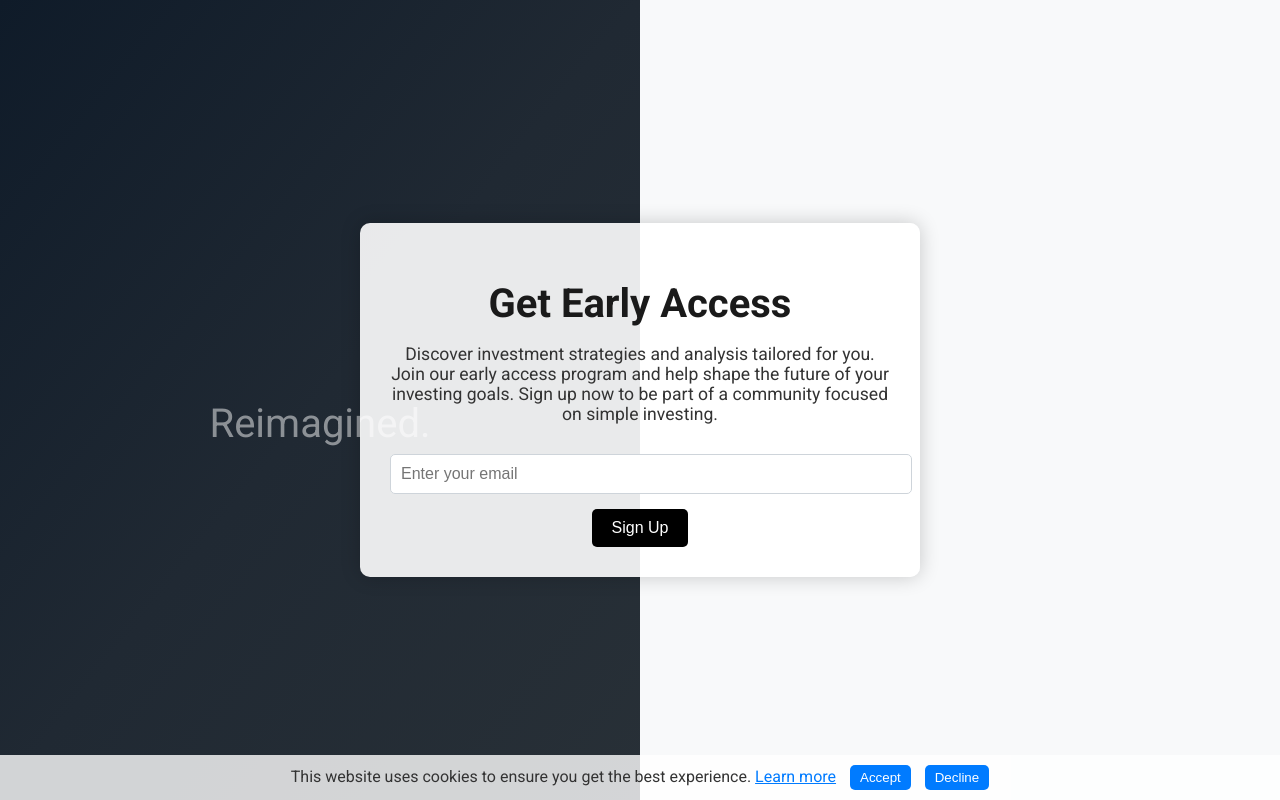
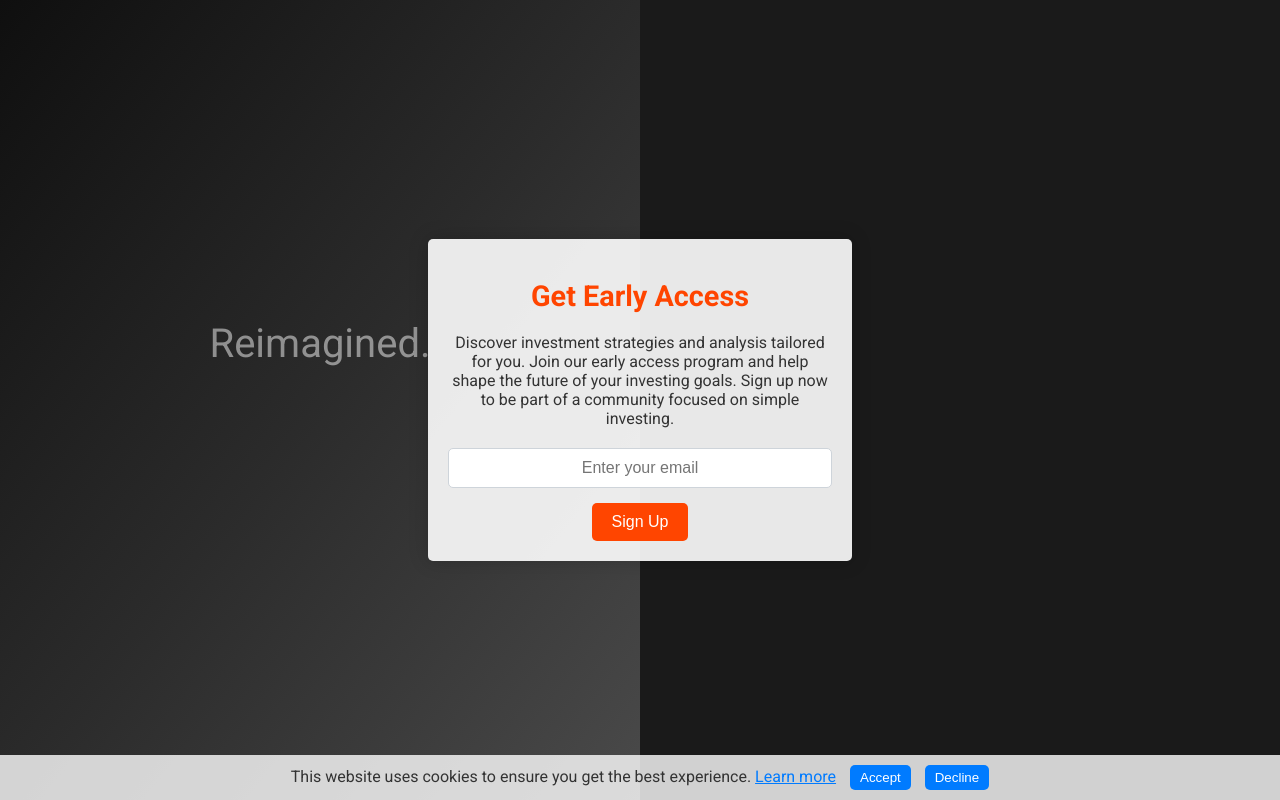
Before and after one commit to svan-b/my-flask-app, a Python web app: template templates/coming_soon.html in a window 1280 px wide. Run offline with Jinja, Linux system fonts and the light colour scheme; the template is opened without the code that fills it, so the values that code supplies are empty.

Commit message:
coming soon.css changes

```diff
--- a/static/css/coming_soon.css
+++ b/static/css/coming_soon.css
@@ -4,7 +4,7 @@
 
 body {
     font-family: 'Roboto', sans-serif;
-    background-color: #f8f9fa;
+    background-color: #1a1a1a; /* Dark grey background */
     color: #333;
     margin: 0;
     padding: 0;
@@ -21,18 +21,20 @@ body {
     left: 0;
     width: 50%;
     height: 100%;
-    background: linear-gradient(to bottom right, #0f1b29, #202933, #283037);
+    background: linear-gradient(to bottom right, #0f0f0f, #2b2b2b, #4a4a4a); /* Dark grey/black metallic gradient */
     z-index: -1;
 }
 
 .tagline {
     position: absolute;
-    top: 50%;
+    top: 40%;
     left: 25%;
     transform: translate(-50%, -50%);
     text-align: center;
     color: #fff;
     font-size: 2.5rem;
+    width: 100%;
+    white-space: nowrap;
 }
 
 .tagline span {
@@ -59,33 +61,29 @@ body {
 
 .container {
     background-color: rgba(255, 255, 255, 0.9);
-    border-radius: 10px;
+    border-radius: 5px; /* Square corners */
     box-shadow: 0 0 20px rgba(0, 0, 0, 0.2);
     overflow: hidden;
-    width: 40%;
-    max-width: 500px;
-    padding: 30px;
+    width: 30%; /* Smaller and centered */
+    max-width: 400px;
+    padding: 20px;
     text-align: center;
     z-index: 1;
     position: relative;
 }
 
-.content h1 {
-    font-size: 2.5rem;
-    margin-bottom: 10px;
-    color: #1a1a1a;
-}
-
-.content h2 {
-    font-size: 2rem;
+.content h1.cta {
+    font-family: 'Roboto', sans-serif;
+    font-size: 1.8rem;
+    color: #FF4500; /* Bright red/orange color */
+    font-weight: bold;
     margin-bottom: 20px;
-    color: #1a1a1a;
 }
 
 .content p {
-    font-size: 1.1rem;
-    margin-bottom: 30px;
+    font-size: 1rem;
     color: #333;
+    margin-bottom: 20px;
 }
 
 .form-group {
@@ -98,10 +96,12 @@ body {
     font-size: 1rem;
     border: 1px solid #ced4da;
     border-radius: 5px;
+    text-align: center; /* Center the text */
+    box-sizing: border-box; /* Ensures padding and border are included in the element's total width and height */
 }
 
 .btn-primary {
-    background-color: #000000;
+    background-color: #FF4500; /* Bright red/orange color */
     color: #fff;
     padding: 10px 20px;
     border: none;
@@ -111,11 +111,17 @@ body {
 }
 
 .btn-primary:hover {
-    background-color: #2a2b2c;
+    background-color: #FF6347; /* Slightly lighter red/orange color */
 }
 
 .hidden {
     display: none;
+}
+
+#thankYouMessage {
+    font-size: 1.5rem;
+    color: #333;
+    padding-top: 10px;
 }
 
 /* Media Queries for Mobile Devices */
@@ -143,16 +149,4 @@ body {
         max-width: 100%;
         padding: 20px;
     }
-
-    .content h1 {
-        font-size: 2rem;
-    }
-
-    .content h2 {
-        font-size: 1.5rem;
-    }
-
-    .content p {
-        font-size: 1rem;
-    }
 }
```
